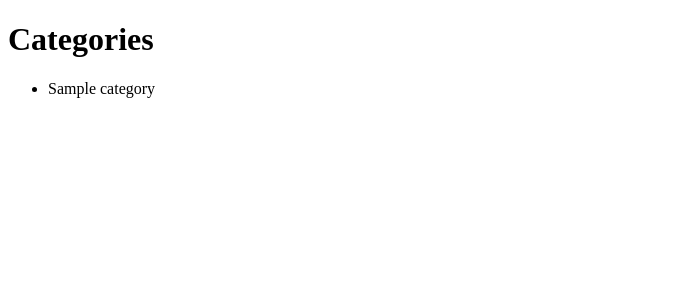
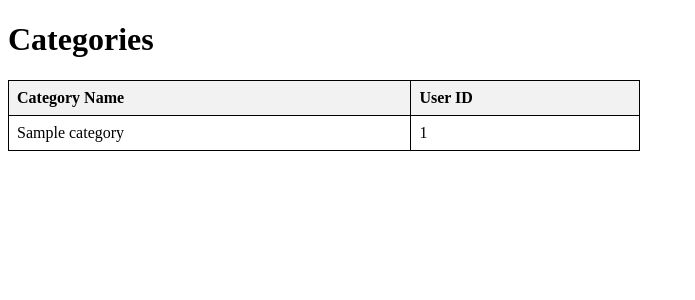
Before and after one commit to salmanparies28/ANALYTICS-X, a Flask app: template templates/view_category.html in a window 1280 px wide. Shown: the top 300 px of the page, without its empty margins (0-695 px from the left). Run offline with Flask 3, Linux system fonts and the light colour scheme; the template is opened without the code that fills it: values that come from a table or form of the project are taken from there, others are empty; tables that the repository leaves empty hold one stand-in row (values such as "Sample post").

Commit message:
RAKESH LAATEST

```diff
--- a/blueprints/product.py
+++ b/blueprints/product.py
@@ -17,7 +17,7 @@ def add_category():
 @product_bp.route('/view_categories')
 def view_categories():
     categories = ProductCategory.query.all()
-    return render_template('view_categories.html', categories=categories)
+    return render_template('view_category.html', categories=categories)
 
 @product_bp.route('/add_product', methods=['GET', 'POST'])
 def add_product():
--- a/templates/view_category.html
+++ b/templates/view_category.html
@@ -2,13 +2,40 @@
 <html>
 <head>
     <title>View Categories</title>
+    <style>
+        table {
+            width: 50%;
+            border-collapse: collapse;
+        }
+        table, th, td {
+            border: 1px solid black;
+        }
+        th, td {
+            padding: 8px;
+            text-align: left;
+        }
+        th {
+            background-color: #f2f2f2;
+        }
+    </style>
 </head>
 <body>
     <h1>Categories</h1>
-    <ul>
-        {% for category in categories %}
-            <li>{{ category.name }}</li>
-        {% endfor %}
-    </ul>
+    <table>
+        <thead>
+            <tr>
+                <th>Category Name</th>
+                <th>User ID</th>
+            </tr>
+        </thead>
+        <tbody>
+            {% for category in categories %}
+                <tr>
+                    <td>{{ category.name }}</td>
+                    <td>{{ category.user_id }}</td>
+                </tr>
+            {% endfor %}
+        </tbody>
+    </table>
 </body>
 </html>
```
